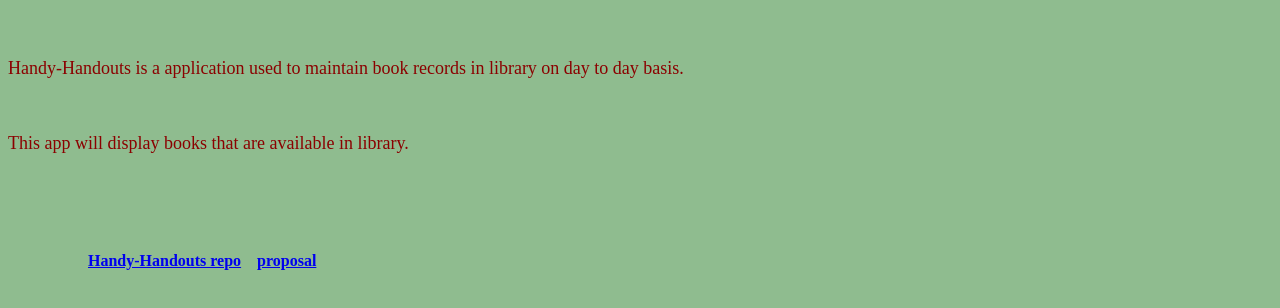
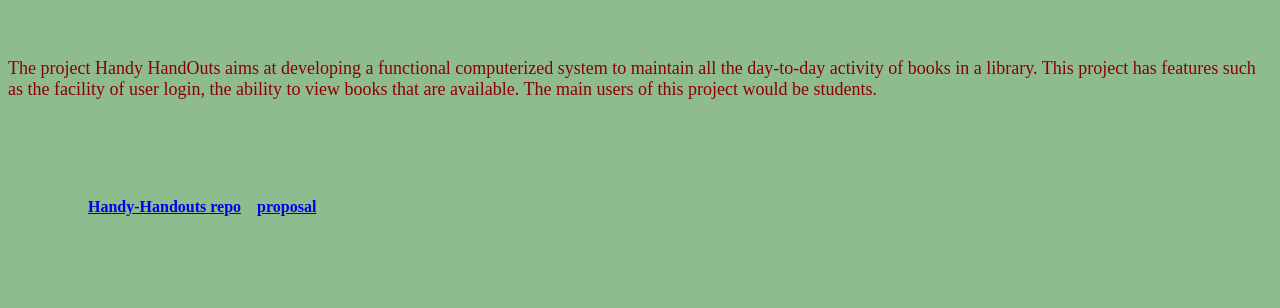
Before and after one commit to sowmya-yalamarthi/Handy-Handouts-Doc, a plain HTML site: page index.html in a window 1280 px wide. Shown: the part 62-370 px from the top of the page. Drawn offline with Linux system fonts and the light colour scheme.

Commit message:
added index.html

```diff
--- a/index.html
+++ b/index.html
@@ -14,11 +14,11 @@
             <div class="title">
                 <h2>Handy-Handout-doc</h2></div>
             </br>
-            <p class="paragraph">Handy-Handouts is a application used to maintain book records in library on day to day basis.<i></i></p>
-
-            </br>
-
-            <p class="paragraph2">This app will display books that are available in library.<i></i></p>
+            <p>
+                The project Handy HandOuts aims at developing a functional computerized system to maintain all
+                the day-to-day activity of books in a library. This project has features such as the facility of user login,
+                the ability to view books that are available. The main users of this project would be students.
+            </p>
 
 
 
```
